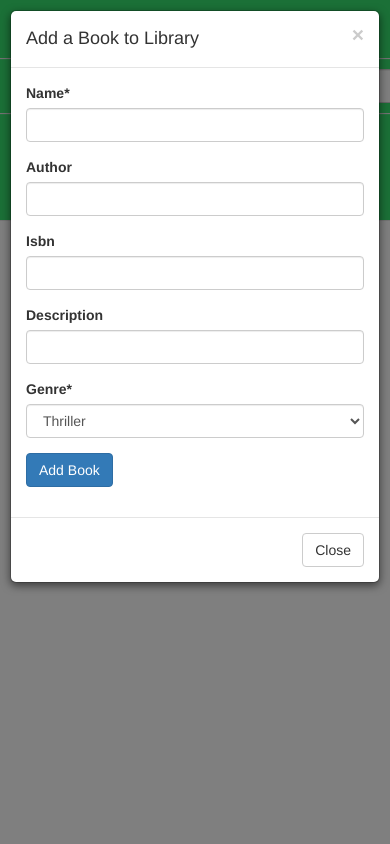
After one commit to skulltech/reader-ville, a Django app: page /accounts/library in a window 390 px wide, after a click on "Add Book to Library". The commit adds this page. Run offline with Django 3.2, Linux system fonts and the light colour scheme; a user stored in the database is signed in; data comes from the database, SQL or seed files in the repository; both versions use the stored data as it was after the commit; some libraries are stand-ins or nearby versions.

Commit message:
Implemented library and adding books to library

```diff
--- a/readerville/core/forms.py
+++ b/readerville/core/forms.py
@@ -1,6 +1,6 @@
 from django import forms
 from django.urls import reverse
-from .models import UserProfile, Genre
+from .models import UserProfile, Genre, Book
 from crispy_forms.helper import FormHelper
 from crispy_forms.layout import Submit
 
@@ -26,3 +26,17 @@ class LoginForm(forms.Form):
         self.helper.form_action = reverse('auth_login')
 
         self.helper.add_input(Submit('submit', 'Login'))
+
+class BookForm(forms.ModelForm):
+    class Meta:
+        model = Book
+        exclude = ['library']
+
+    def __init__(self, *args, **kwargs):
+        super(BookForm, self).__init__(*args, **kwargs)
+        self.helper = FormHelper()
+        self.helper.form_id = 'bookForm'
+        self.helper.form_method = 'post'
+        self.helper.form_action = reverse('view_library')
+
+        self.helper.add_input(Submit('submit', 'Add Book'))
--- a/readerville/core/models.py
+++ b/readerville/core/models.py
@@ -18,6 +18,8 @@ class Book(models.Model):
     name = models.CharField(max_length=50)
     author = models.CharField(max_length=50, blank=True, null=True)
     isbn = models.CharField(max_length=13, blank=True, null=True)
+    description = models.CharField(max_length=50, blank=True, null=True)
+    genre = models.ForeignKey('Genre', default=1)
     library = models.ForeignKey('Library')
 
     def __str__(self):
@@ -55,8 +57,4 @@ class Library(models.Model):
 def create_user_profile(sender, instance, created, **kwargs):
     if created:
         UserProfile.objects.create(user=instance)
-
-
-@receiver(post_save, sender=User)
-def save_user_profile(sender, instance, **kwargs):
     instance.userprofile.save()
--- a/readerville/core/urls.py
+++ b/readerville/core/urls.py
@@ -3,5 +3,6 @@ from . import views
 
 urlpatterns = [
 	url(r'^$', views.home, name='home'),
-	url(r'^profile/edit/', views.edit_profile, name='edit_profile')
+	url(r'^accounts/profile', views.edit_profile, name='edit_profile'),
+	url(r'^accounts/library', views.view_library, name="view_library")
 ]
--- a/readerville/core/views.py
+++ b/readerville/core/views.py
@@ -1,8 +1,8 @@
 from django.shortcuts import render
 from django.contrib.auth.decorators import login_required
 from django.contrib.auth import login, authenticate
-from .forms import ProfileForm, LoginForm
-from .models import UserProfile
+from .forms import ProfileForm, LoginForm, BookForm
+from .models import UserProfile, Library
 
 # Create your views here.
 
@@ -18,7 +18,7 @@ def home(request):
 def view_profile(request):
     return render(request, 'profile/view-profile.html')
 
-@login_required(login_url='accounts/login/')
+@login_required(login_url='/accounts/login/')
 def edit_profile(request):
     try:
         profile = request.user.userprofile
@@ -30,3 +30,21 @@ def edit_profile(request):
         profile_form.save()
 
     return render(request, 'profile/edit-profile.html', context={"profile_form": profile_form})
+
+@login_required(login_url='/accounts/login')
+def view_library(request):
+    try:
+        library = request.user.library
+    except Library.DoesNotExist:
+        library = Library(user=request.user)
+        library.save()
+
+    books = library.book_set.all()
+
+    book_form = BookForm(request.POST or None)
+    if book_form.is_valid():
+        book = book_form.save(commit=False)
+        book.library = library
+        book.save()
+
+    return render(request, 'profile/view-library.html', context={"book_form": book_form, "books": books})
--- a/readerville/templates/base.html
+++ b/readerville/templates/base.html
@@ -29,8 +29,8 @@
         <ul class="nav navbar-nav navbar-right">
             {% if user.is_authenticated %}
                 <li><a href="#"><span class="glyphicon glyphicon-bell"></span>Notifications</a></li>
-                <li><a href="#"><span class="glyphicon glyphicon-book"></span>Library</a></li>
-                <li><a href="#"><span class="glyphicon glyphicon-user"></span>Profile</a></li>
+                <li><a href="/accounts/library/"><span class="glyphicon glyphicon-book"></span>Library</a></li>
+                <li><a href="/accounts/profile/"><span class="glyphicon glyphicon-user"></span>Profile</a></li>
             {% else %}
 {% comment %}
                 <li class="dropdown">
--- /dev/null
+++ b/readerville/templates/profile/view-library.html
@@ -0,0 +1,45 @@
+{% extends "base.html" %}
+{% load crispy_forms_tags %}
+
+
+{% block content %}
+    <button type="button" class="btn btn-info btn-lg" data-toggle="modal" data-target="#addBook">Add Book to Library</button>
+
+    <div class="container">
+
+    <div class="row">
+        <div class="col-lg-12">
+            <h1 class="page-header">Thumbnail Gallery</h1>
+        </div>
+
+        {% for book in books %}
+            <div class="col-lg-3 col-md-4 col-xs-6 thumb">
+                <a class="thumbnail" href="#">
+                    {{ book.name }}
+{#                    <img class="img-responsive" src="http://placehold.it/400x300" alt="">#}
+                </a>
+            </div>
+        {% endfor %}
+    </div>
+    </div>
+    <!-- Modal -->
+    <div id="addBook" class="modal fade" role="dialog">
+      <div class="modal-dialog">
+
+        <!-- Modal content-->
+        <div class="modal-content">
+          <div class="modal-header">
+            <button type="button" class="close" data-dismiss="modal">&times;</button>
+            <h4 class="modal-title">Add a Book to Library</h4>
+          </div>
+          <div class="modal-body">
+            {% crispy book_form %}
+          </div>
+          <div class="modal-footer">
+            <button type="button" class="btn btn-default" data-dismiss="modal">Close</button>
+          </div>
+        </div>
+
+      </div>
+    </div>
+{% endblock %}
```
Also changed, not shown: readerville/core/migrations/0004_auto_20170302_1752.py (added), readerville/db.sqlite3.
